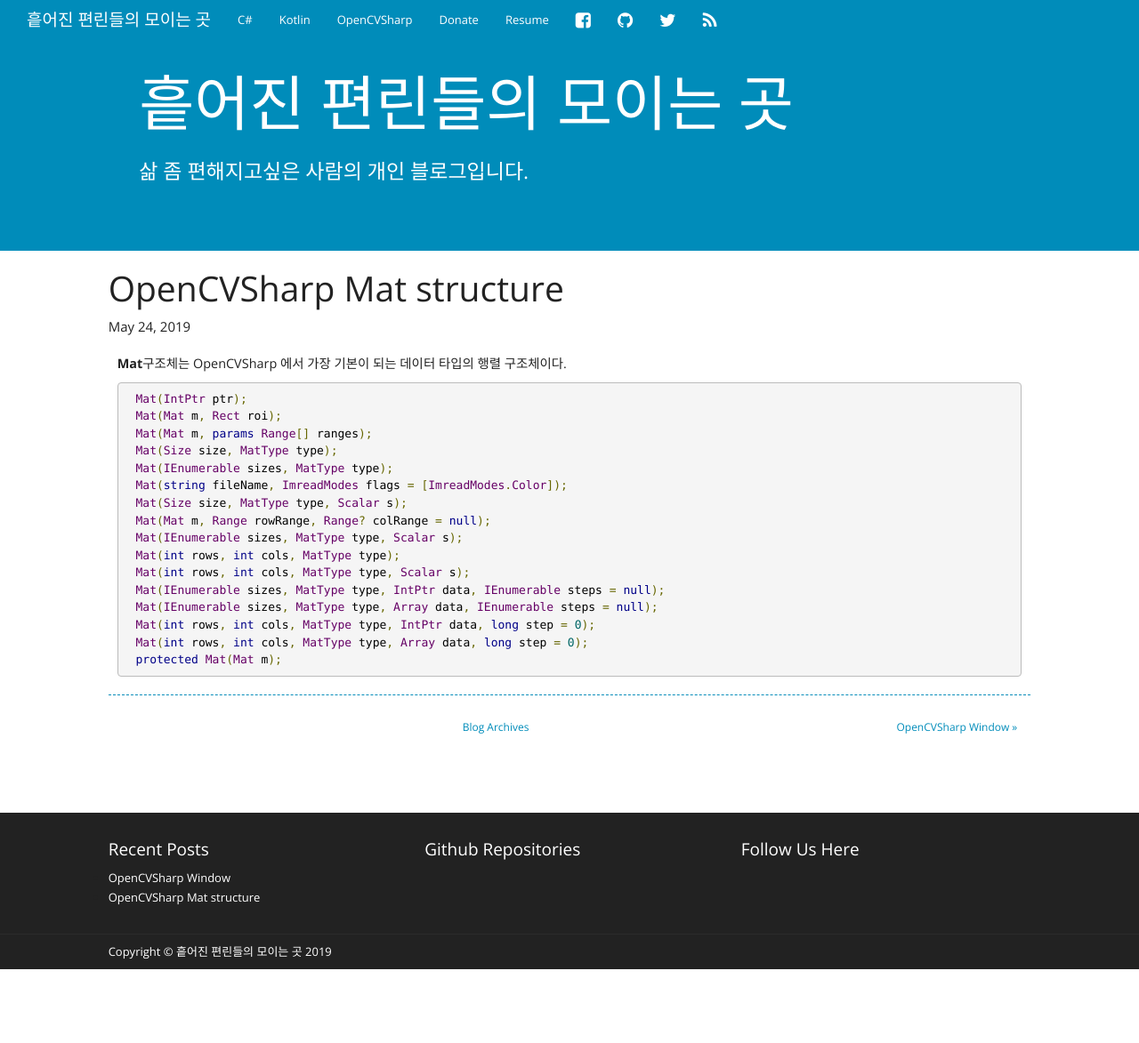
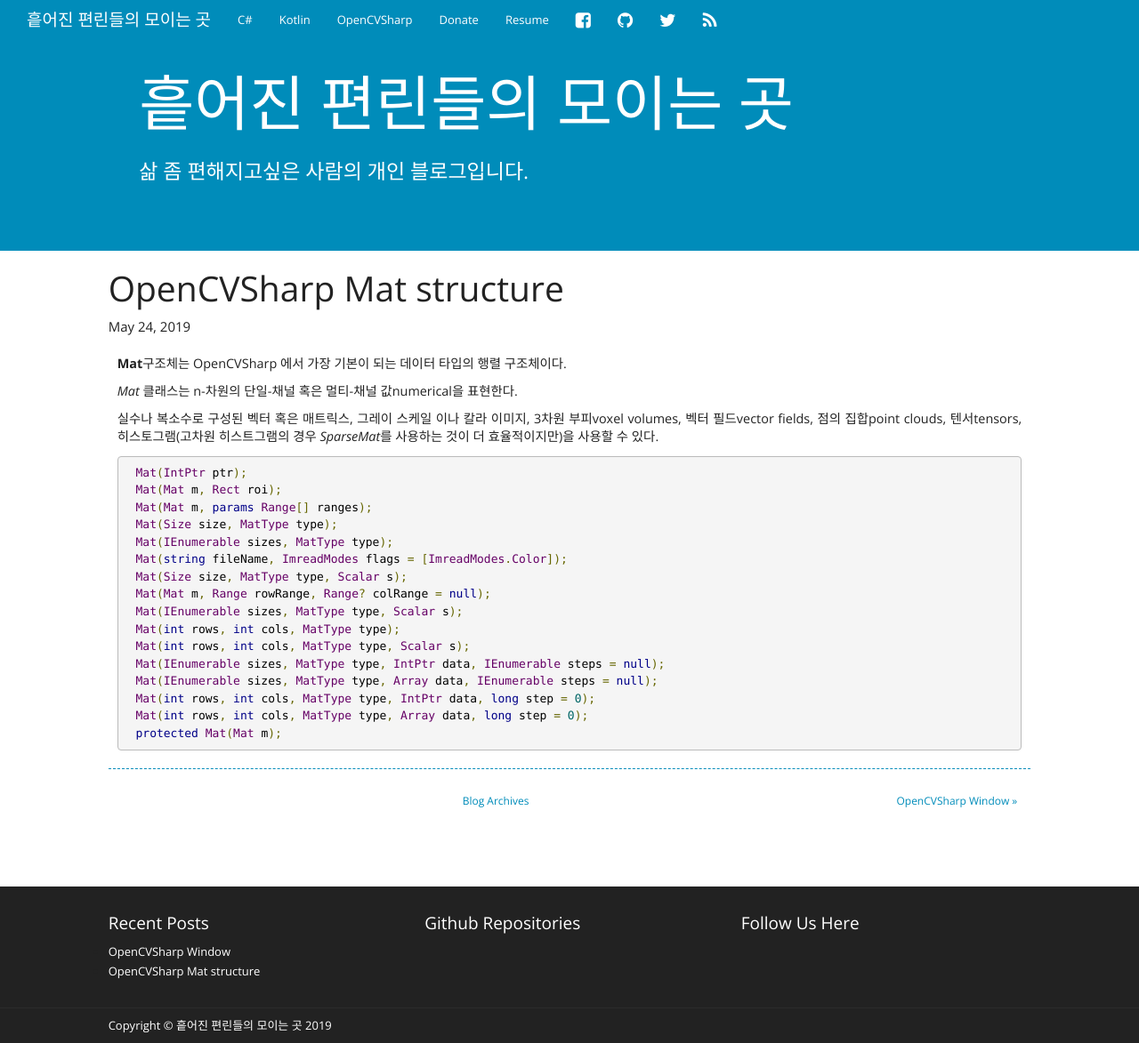
Before and after one commit to MeigoArisa/meigoarisa.github.io, a Jekyll site: the page built from _posts/2019-05-24-OpenCVSharp Mat Structure.md, in a window 1280 px wide and 1173 px high. Shown: the whole window at 89% size. Built offline with Jekyll 4.4.1, drawn with Linux system fonts in a browser that asks for light colours; nearby versions of some CDN libraries; comment, search, counter and statistics services are not loaded.

Commit message:
Mat Edit

````diff
--- a/_posts/2019-05-24-OpenCVSharp Mat Structure.md
+++ b/_posts/2019-05-24-OpenCVSharp Mat Structure.md
@@ -7,6 +7,10 @@
 
 
 **Mat**구조체는 OpenCVSharp 에서 가장 기본이 되는 데이터 타입의 행렬 구조체이다.
+
+*Mat* 클래스는 n-차원의 단일-채널 혹은 멀티-채널 값numerical을 표현한다.
+
+실수나 복소수로 구성된 벡터 혹은 매트릭스, 그레이 스케일 이나 칼라 이미지, 3차원 부피voxel volumes, 벡터 필드vector fields, 점의 집합point clouds, 텐서tensors, 히스토그램(고차원 히스트그램의 경우 *SparseMat*를 사용하는 것이 더 효율적이지만)을 사용할 수 있다.
 
 ```c#
  Mat(IntPtr ptr);
````
